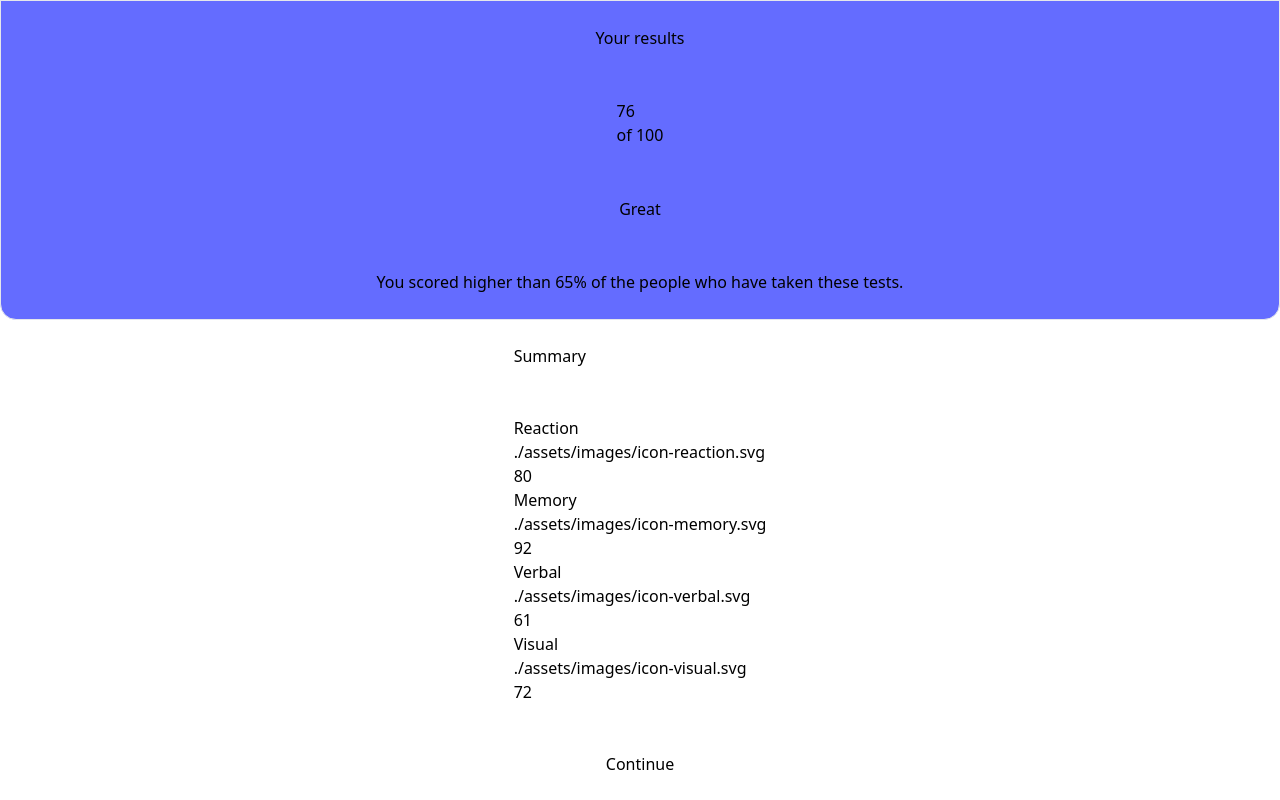
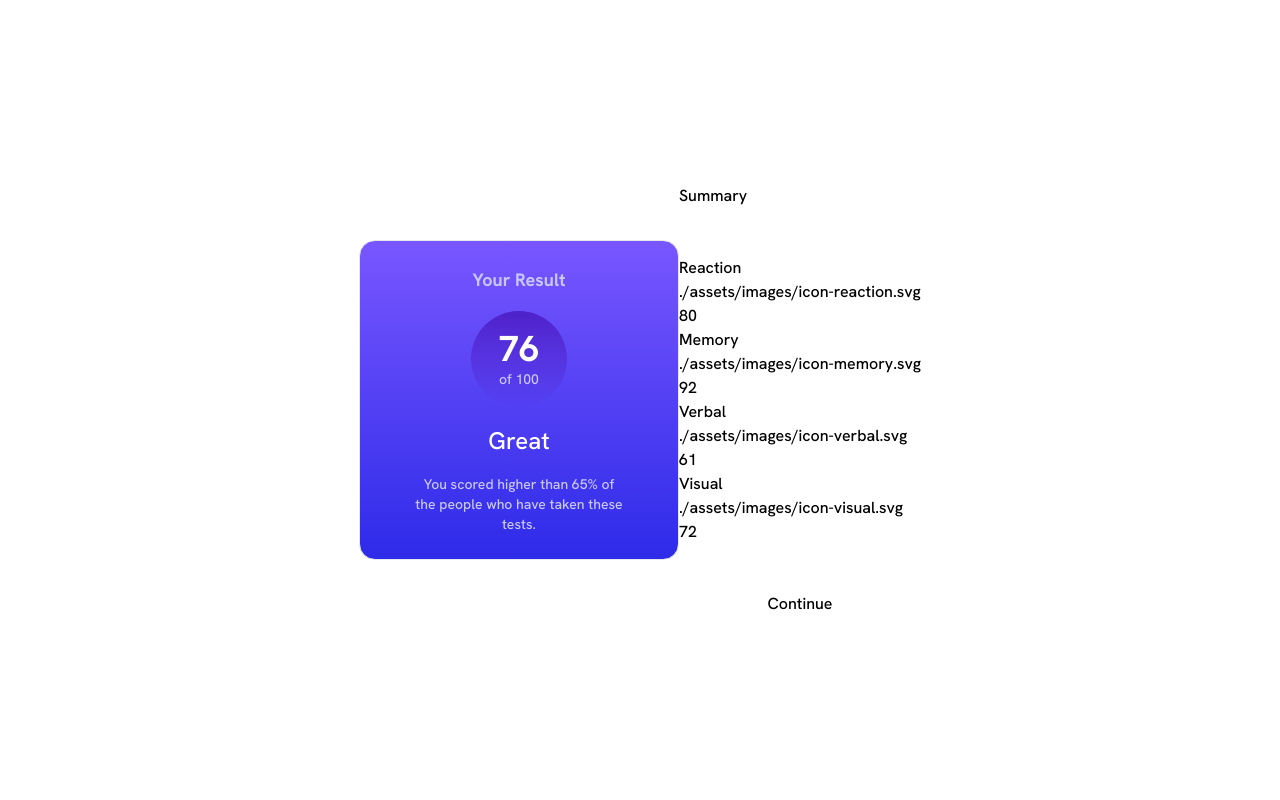
Before and after one commit to LEstebanR/FM_Results_Summary_component, a React (Vite) app: page / in a window 1280 px wide. Built offline with nearby package versions, Linux system fonts and the light colour scheme.

Commit message:
add evaluation card

```diff
--- a/index.html
+++ b/index.html
@@ -3,6 +3,12 @@
   <head>
     <meta charset="UTF-8" />
     <link rel="icon" type="image/svg+xml" href="/vite.svg" />
+    <link rel="preconnect" href="https://fonts.googleapis.com" />
+    <link rel="preconnect" href="https://fonts.gstatic.com" crossorigin />
+    <link
+      href="https://fonts.googleapis.com/css2?family=Hanken+Grotesk:ital,wght@0,500;0,700;0,800;1,500;1,700;1,800&family=IBM+Plex+Sans:wght@400;500;700&display=swap"
+      rel="stylesheet"
+    />
     <meta name="viewport" content="width=device-width, initial-scale=1.0" />
     <title>Vite + React + TS</title>
   </head>
--- a/src/App.tsx
+++ b/src/App.tsx
@@ -25,15 +25,15 @@ const DATA = [
 
 function App() {
   return (
-    <div className="h-screen w-screen flex flex-col items-center justify-between">
-      <div className="h-2/5 border flex flex-col items-center justify-around w-full rounded-b-2xl bg-primary">
-        <p>Your results</p>
-        <div>
-          <p>76</p>
-          <p>of 100</p>
+    <div className="h-screen w-screen flex flex-col items-center justify-between md:justify-center md:flex-row">
+      <div className="h-2/5 border flex flex-col items-center justify-around  w-full md:w-1/4 rounded-b-2xl  md:rounded-2xl bg-gradient-to-b from-slateBlue to-royalBlue py-4">
+        <p className="text-lightLavender text-lg font-bold">Your Result</p>
+        <div className="p-2 rounded-full flex flex-col justify-center items-center bg-gradient-to-b from-violetBlue to-persianBlue h-24 w-24">
+          <p className="text-white text-4xl font-bold">76</p>
+          <p className="text-lightLavender text-sm">of 100</p>
         </div>
-        <p>Great</p>
-        <p>
+        <p className="text-white text-2xl">Great</p>
+        <p className="text-lightLavender text-sm w-2/3 text-center">
           You scored higher than 65% of the people who have taken these tests.
         </p>
       </div>
--- a/tailwind.config.js
+++ b/tailwind.config.js
@@ -5,6 +5,14 @@ export default {
     extend: {
       colors: {
         primary: "#646cff",
+        lightLavender: "hsl(241, 100%, 89%)",
+        slateBlue: "hsl(252, 100%, 67%)",
+        royalBlue: "hsl(241, 81%, 54%)",
+        violetBlue: "hsla(256, 72%, 46%, 1)",
+        persianBlue: "hsla(241, 72%, 46%, 0)",
+      },
+      fontFamily: {
+        sans: ["Hanken Grotesk"],
       },
     },
   },
```
